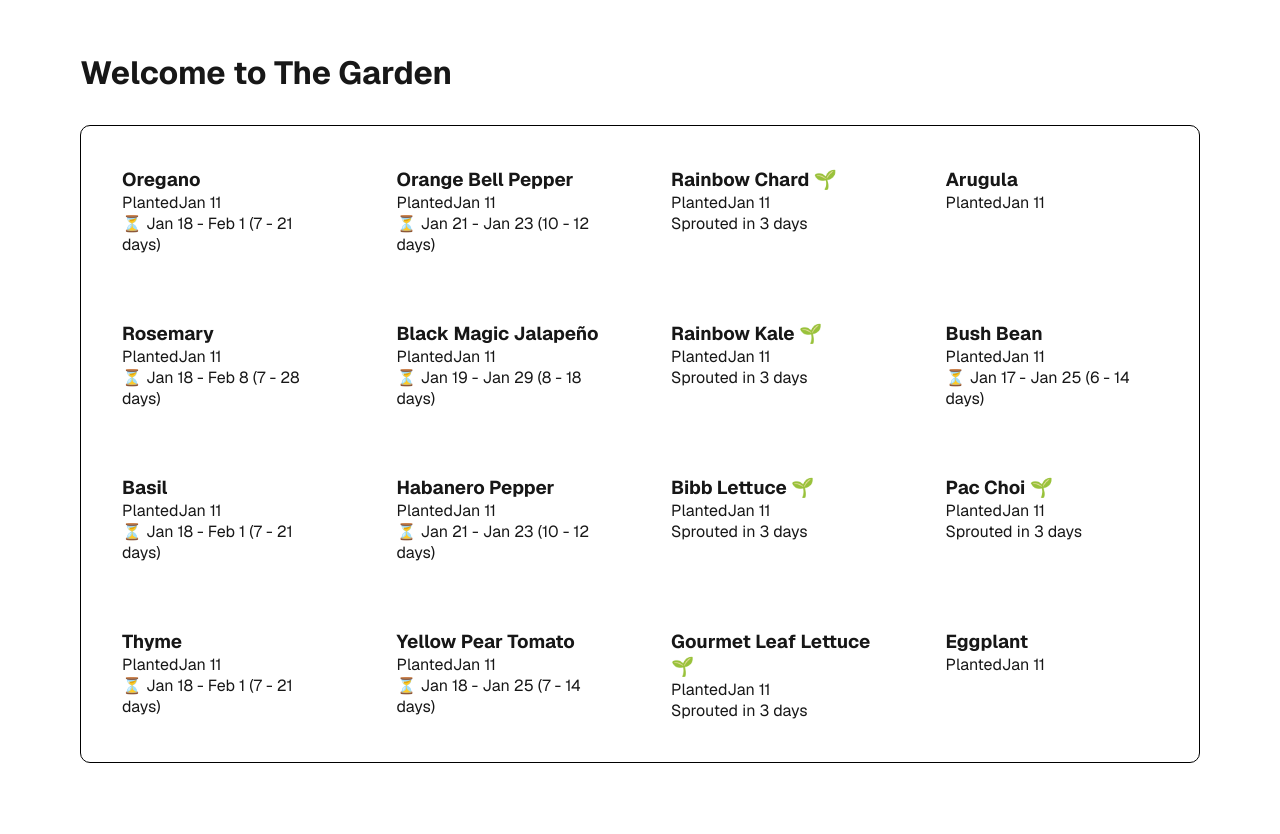
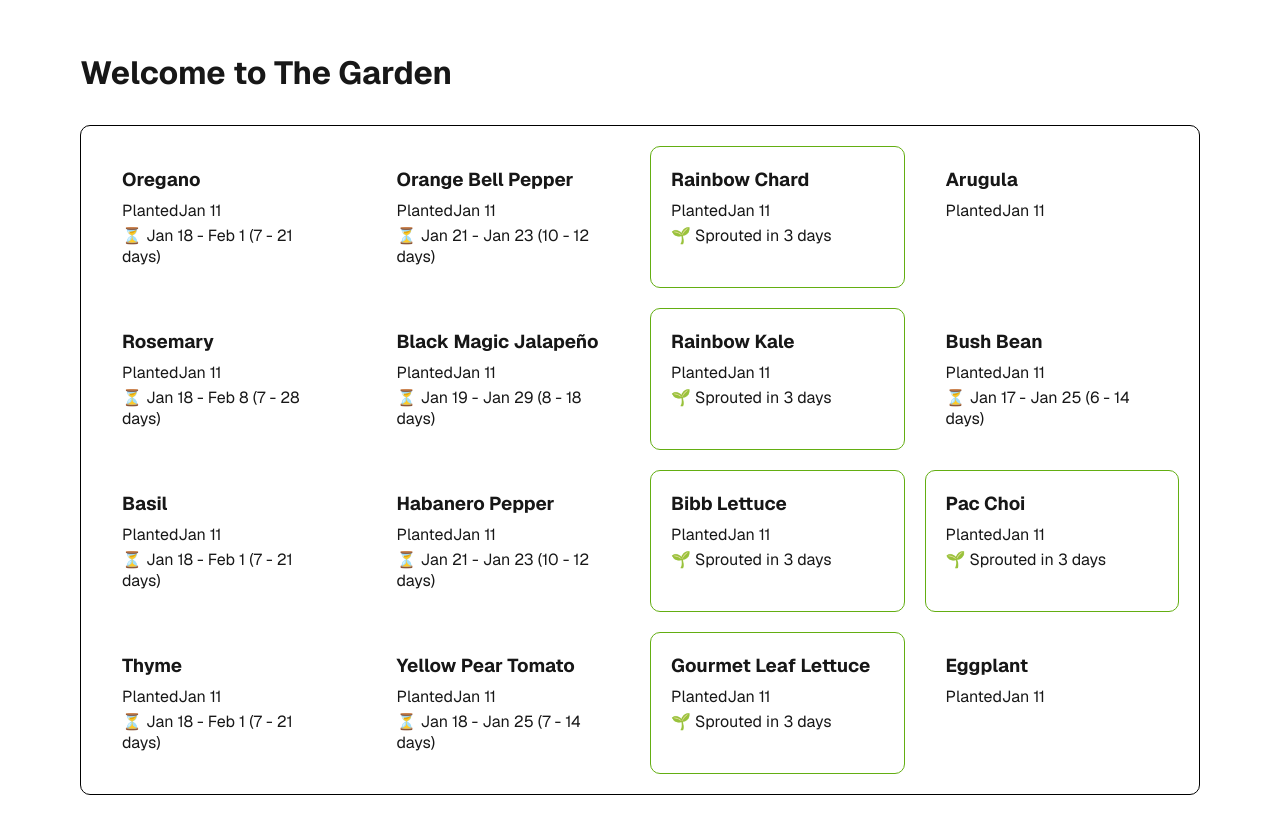
Before and after one commit to amandala/thegarden, a Next.js app: page / in a window 1280 px wide. Shown: the part 112-946 px from the top of the page. Built offline with nearby package versions, Linux system fonts and the light colour scheme.

Commit message:
Classnames install and add green border to sprouted

```diff
--- a/package.json
+++ b/package.json
@@ -11,6 +11,7 @@
   "dependencies": {
     "@vercel/analytics": "^1.4.1",
     "@vercel/speed-insights": "^1.1.0",
+    "classnames": "^2.5.1",
     "next": "15.1.4",
     "react": "^19.0.0",
     "react-dom": "^19.0.0"
--- a/src/app/components/Plant.module.css
+++ b/src/app/components/Plant.module.css
@@ -4,8 +4,21 @@
   padding: 20px;
 }
 
+.PlantSprouted {
+  border-color: #63ae12;
+}
+
 .Cell {
   display: block;
+}
+
+.Name {
+  margin-bottom: 8px;
+}
+
+.Cell,
+.PlantedDate {
+  margin-bottom: 4px;
 }
 
 @media (prefers-color-scheme: light) {
@@ -18,4 +31,8 @@
   .Cell {
     display: none;
   }
+
+  .Plant {
+    height: 100%;
+  }
 }
--- a/src/app/components/Plant.tsx
+++ b/src/app/components/Plant.tsx
@@ -4,12 +4,13 @@ import {
   GerminationTimeframeDates,
   GerminationTimeframeNumDays,
 } from "../types";
+import cx from "classnames";
 
 import styles from "./Plant.module.css";
 
 const PlantedDate = ({ date }: { date: Date }) => {
   return (
-    <p>
+    <p className={styles.PlantedDate}>
       Planted
       {date.toLocaleDateString("en-US", {
         month: "short",
@@ -26,7 +27,7 @@ const SproutedDate = ({
   planted: Date;
   sprouted: Date;
 }) => {
-  return <p>Sprouted in {daysBetween(planted, sprouted)} days</p>;
+  return <p>🌱 Sprouted in {daysBetween(planted, sprouted)} days</p>;
 };
 
 const GerminationDates = ({
@@ -50,12 +51,13 @@ export const Plant = ({ plant }: { plant: PlantType }) => {
   return (
     <div>
       <div
-        className={styles.Plant}
+        className={cx(styles.Plant, {
+          [styles.PlantSprouted]: plant.dateSprouted,
+        })}
         key={`${plant.name.toString()}${plant.datePlanted.getDate()}${plant.variant?.toString()}`}
       >
-        <h3>
+        <h3 className={styles.Name}>
           {plant.variant?.toString()} {plant.name.toString()}
-          {plant.dateSprouted ? "  🌱" : null}
         </h3>
         <h4 className={styles.Cell}>Cell: {plant.cell}</h4>
         <PlantedDate date={plant.datePlanted} />
```
Also changed, not shown: 1 other file (tests, documents, lock files or other folders).
